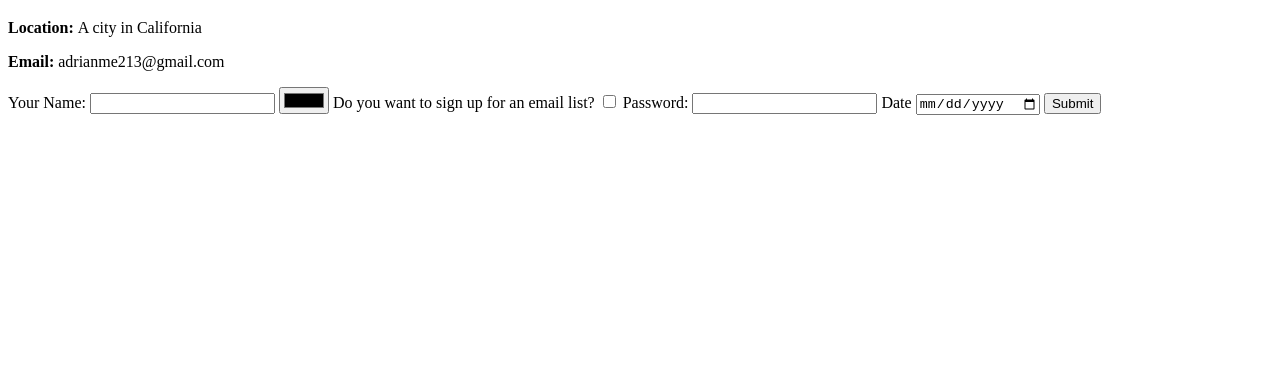
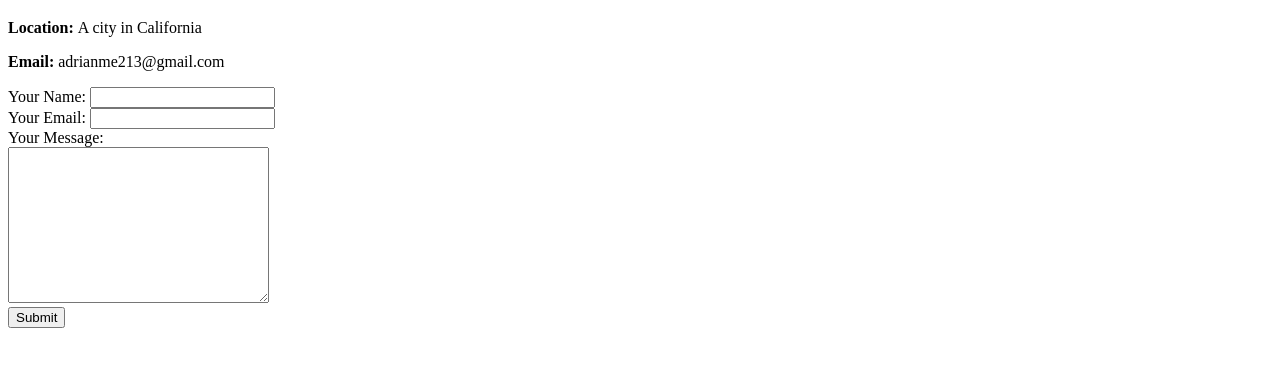
Before and after one commit to adrianme213/personal-site, a website: page web-dev/contact-me.html in a window 1280 px wide. Shown: the part 61-428 px from the top of the page. Drawn offline with Linux system fonts and the light colour scheme.

Commit message:
add minor changes to html site (@adrianme213)

```diff
--- a/web-dev/contact-me.html
+++ b/web-dev/contact-me.html
@@ -9,18 +9,13 @@
     <p><strong>Location: </strong>A city in California</p>
     <p><strong>Email: </strong>adrianme213@gmail.com</p>
 
-    <form class="" action="index.html" method="post">
+    <form action="mailto:adrianme213@gmail.com" method="post" enctype="text/plain">
       <label>Your Name:</label>
-      <input type="text">
-      <input type="color">
-
-      <label>Do you want to sign up for an email list?</label>
-      <input type="checkbox">
-
-      <label>Password:</label>
-      <input type="password">
-      <label>Date</label>
-      <input type="date">
+      <input type="text" name="yourName" value=""><br>
+      <label>Your Email:</label>
+      <input type="email" name="yourEmail" value=""><br>
+      <label>Your Message:</label><br>
+      <textarea name="yourMessage" rows="10" cols="30"></textarea><br>
       <input type="submit">
     </form>
   </body>
```
